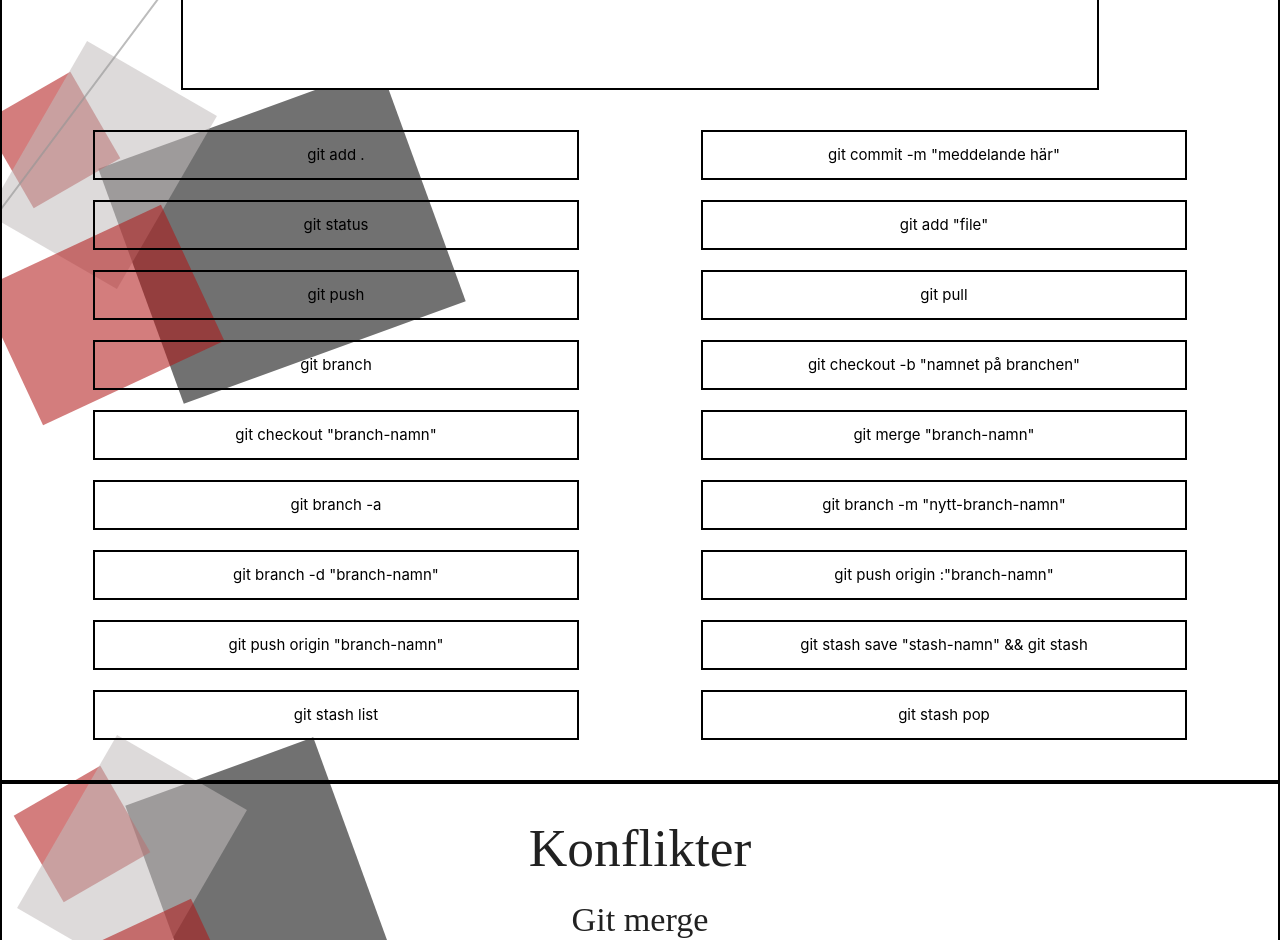
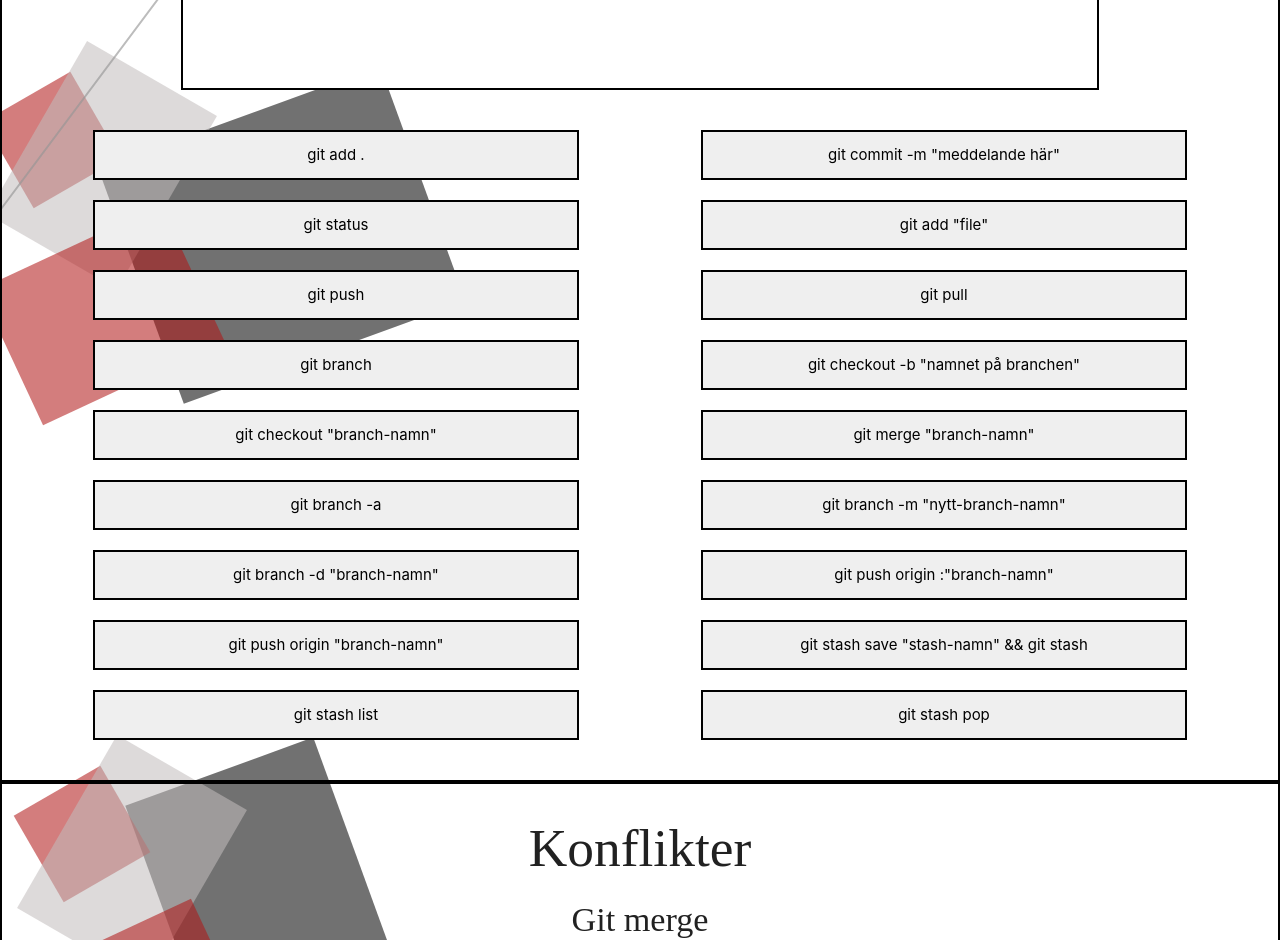
Before and after one commit to ellinorwase/how-to-git, a React (Create React App) app: page / in a window 1280 px wide. Shown: the part 1820-2760 px from the top of the page. Built offline with nearby package versions, Linux system fonts and the light colour scheme; a web font is replaced by a local one.

Commit message:
bc-commands

```diff
--- a/src/css/commands.css
+++ b/src/css/commands.css
@@ -41,7 +41,6 @@
     margin-bottom: 10px;
     margin-top: 10px;
     z-index: 9;
-    background-color: transparent;
 }
 .com:hover{
     background-color: rgb(184, 184, 184);
```
